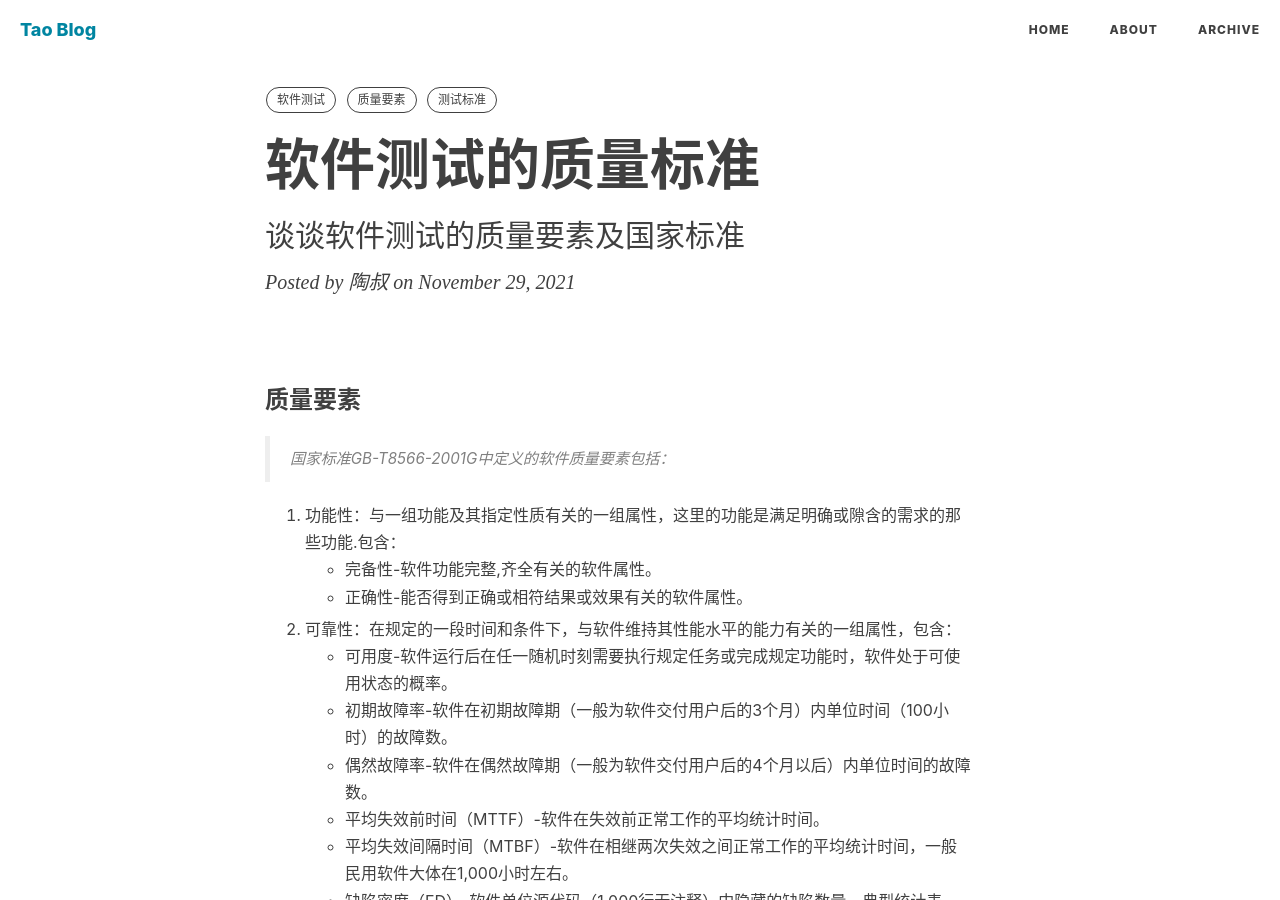
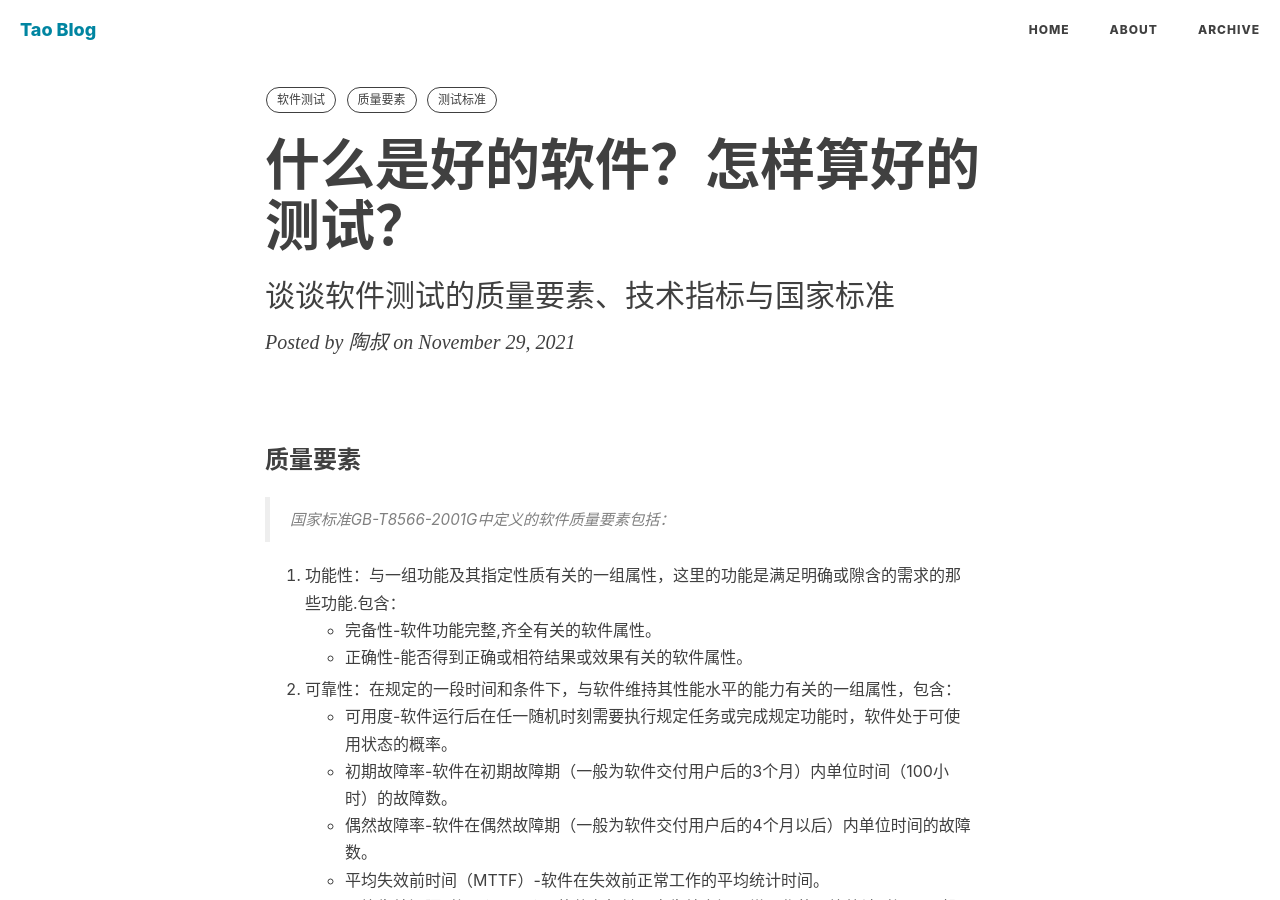
Before and after one commit to tjj006/tjj006.github.io, a Jekyll site: the page built from _posts/2021-11-29-什么是好的软件？怎样算好的测试？.md, in a window 1280 px wide and 900 px high. Built offline with Jekyll 4.4.1, drawn with Linux system fonts in a browser that asks for light colours; nearby versions of some CDN libraries; comment, search, counter and statistics services are not loaded.

Commit message:
更新标题

```diff
--- a/_posts/2021-11-29-软件测试技术标准.md
+++ b/_posts/2021-11-29-什么是好的软件？怎样算好的测试？.md
@@ -1,7 +1,7 @@
 ---
 layout: post
-title: "软件测试的质量标准"
-subtitle: '谈谈软件测试的质量要素及国家标准'
+title: "什么是好的软件？怎样算好的测试？"
+subtitle: '谈谈软件测试的质量要素、技术指标与国家标准'
 author: "陶叔"
 header-style: text
 tags:
```
